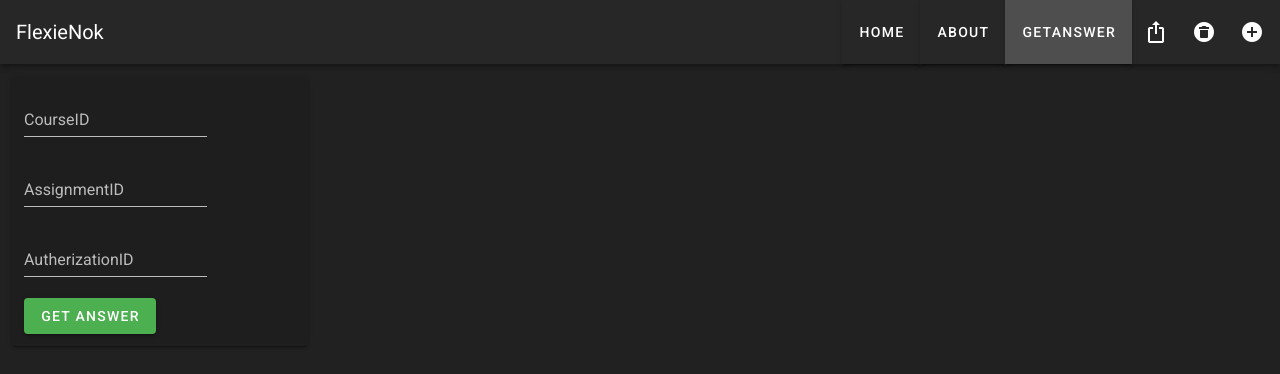
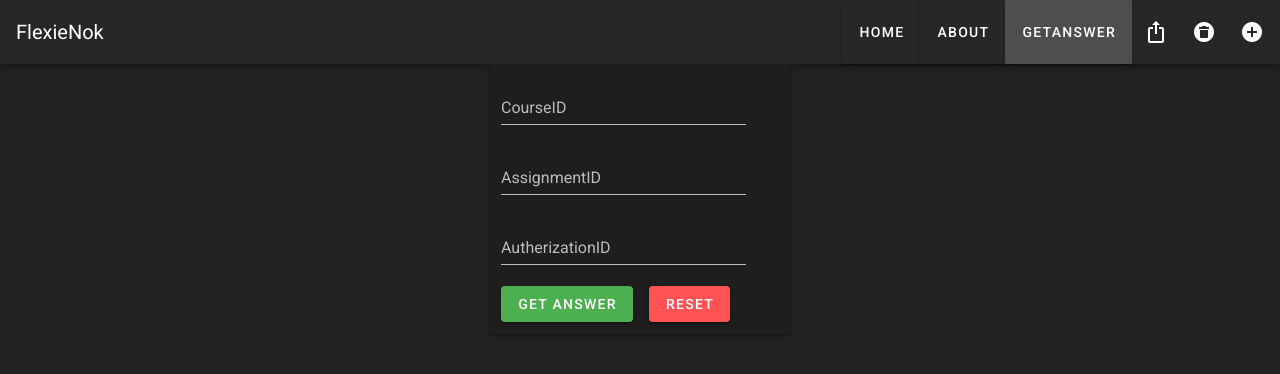
Before and after one commit to flexienok/flexienok, a Vue app in the folder flexienok/: page /GetAnswer in a window 1280 px wide. Shown: the top 374 px of the page. Built offline with nearby package versions, Linux system fonts and the light colour scheme.

Commit message:
I mitten, felmedelanden

```diff
--- a/flexienok/src/components/infoinput.vue
+++ b/flexienok/src/components/infoinput.vue
@@ -1,4 +1,8 @@
 <template>
+        <v-row
+          align="center"
+          justify="center"
+        >
   <v-col cols="3" >
     <v-card dark justify-center>
       <v-content>
@@ -32,14 +36,30 @@
               color="success"
               class="mr-4"
               @click="validate"
+              :loading="loading"
+              :disabled="loading"
             >
               Get answer
             </v-btn>
+            <v-btn
+              color="error"
+              class="mr-4"
+              @click="loading = false"
+            >
+              reset
+            </v-btn>
           </v-form>
+
         </v-container>
       </v-content>
     </v-card>
+    <v-flex xs12>
+    <v-card dark>
+      <span id="a"></span>
+    </v-card>
+    </v-flex>
   </v-col>
+</v-row>
 </template>
 
 <script>
@@ -52,27 +72,47 @@ var baseurl =  "https://nokflex-api.nok.se/api/v2/assignment/solution/"
       CourseID: '',
       AssignmentID: '',
       AutherizationID: '',
+      loading: false,
     }),
 
     methods: {
       validate () {
+        this.loading = true
 
         var url = baseurl + this.AssignmentID + "?courseId=" + this.CourseID;
         var headers = {
           "authorization" : "Bearer " + this.AutherizationID
         };
         var i = 0;
+        var answers = [];
+
 
         axios.get(url, {headers : headers}, ).then(function (response) {
-          console.log(response.data.solution)
-          console.log(response.data.solution.length)
+          // console.log(response.data.solution)
+          // console.log(response.data.solution.length)
           for (i = 0; i < response.data.solution.length; i++){
             console.log(response.data.solution[i])
-            console.log(i)
+            // console.log(i)
+            answers.push(response.data.solution[i].answers + "\n")
           }
+
+           document.getElementById("a").innerHTML = answers;
+           this.loading = false
+
         }).catch(error => {
-          console.log(error.response)
-          // console.log(headers)
+
+          if (error.response.data.hasOwnProperty("message")){
+            answers = "Err: " + error.response.status + "\n" + error.response.data.message
+
+          } else if (error.response.data.hasOwnProperty("error")){
+
+            answers = "Err: " + error.response.status + "\n" + error.response.data.error
+          }
+
+            console.log(error.response)
+
+          document.getElementById("a").innerHTML = answers;
+          this.loading = false
         });
 
       },
```
